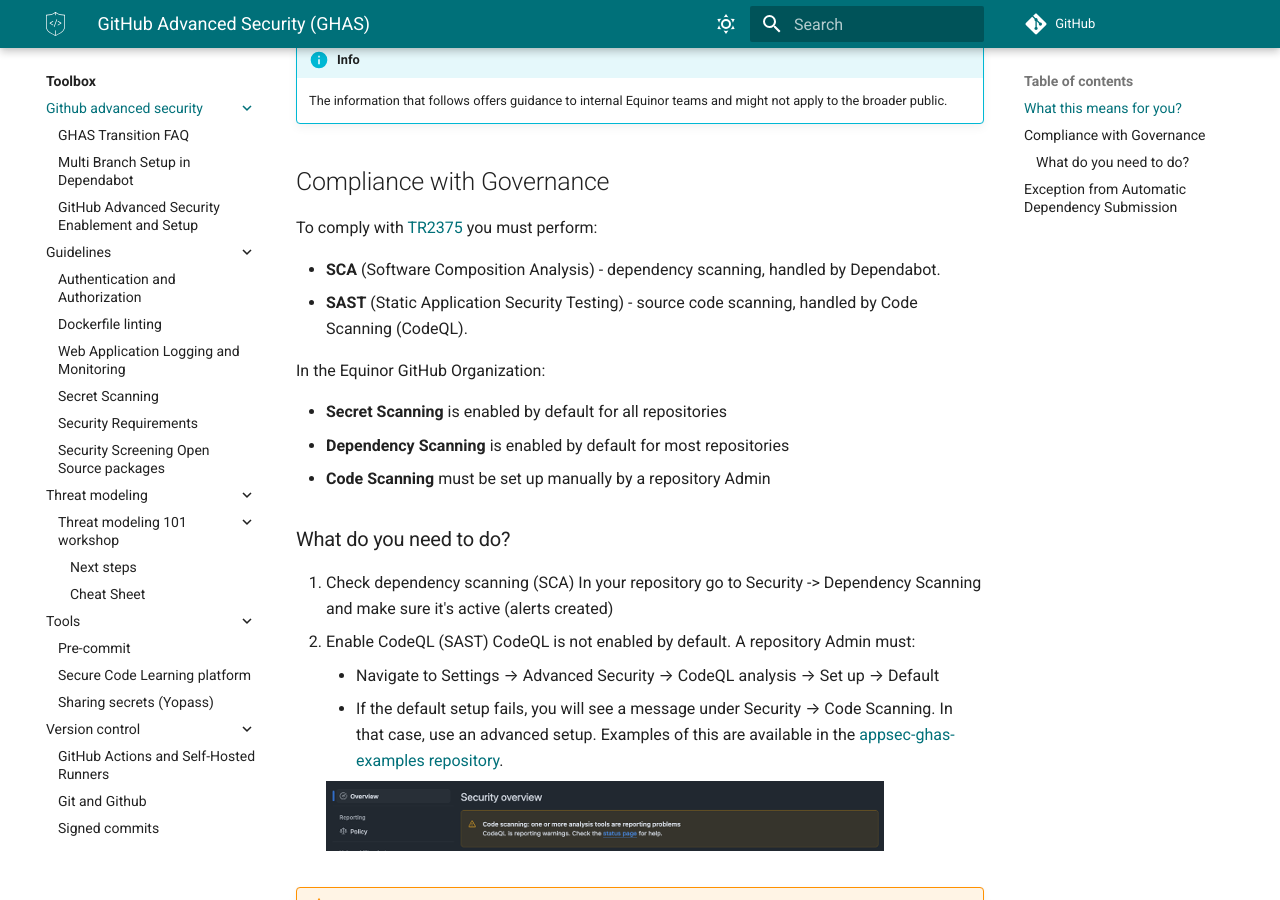
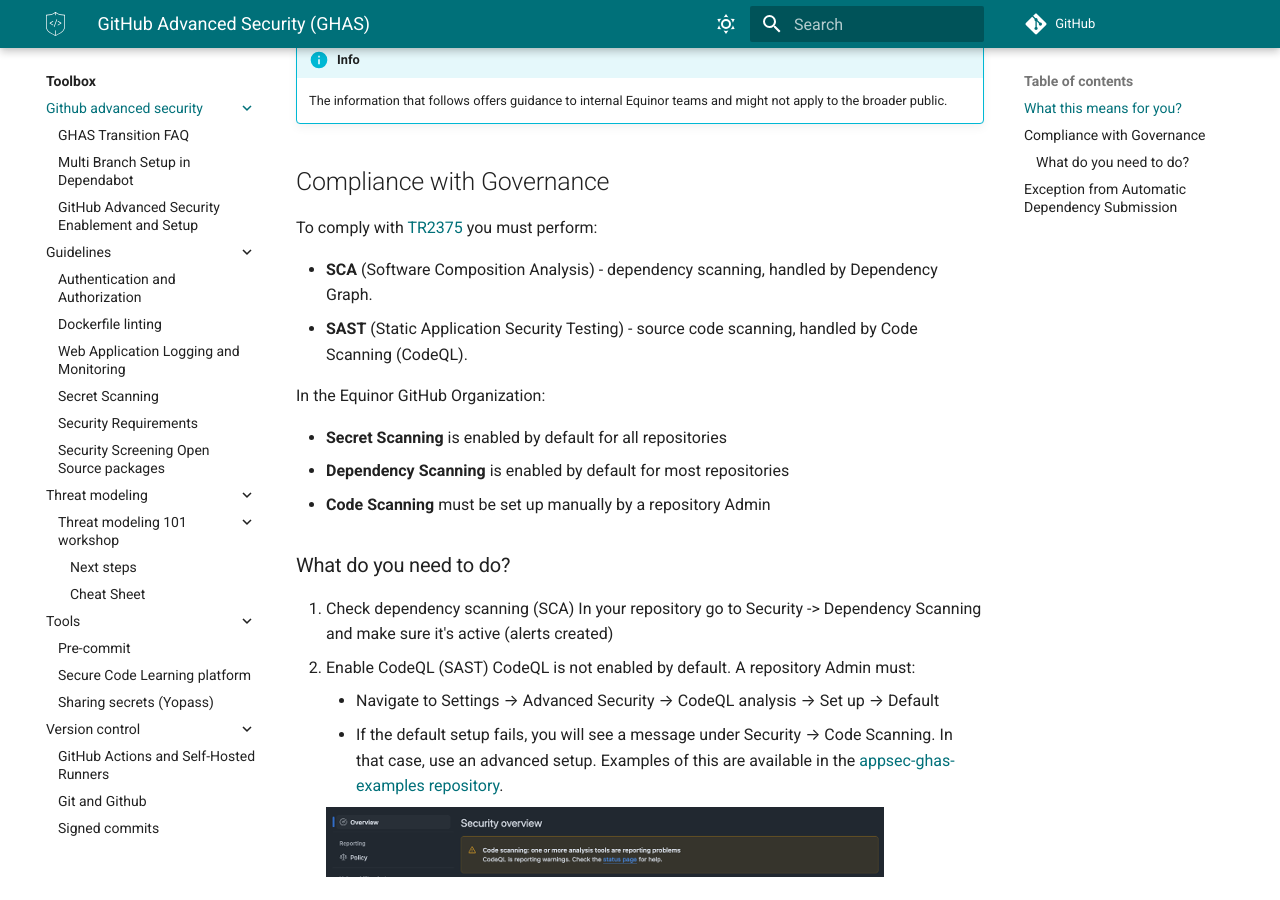
Before and after one commit to equinor/appsec, an MkDocs documentation site: the page built from docs/toolbox/github-advanced-security/index.md, in a window 1280 px wide and 900 px high, scrolled down 755 px. Built offline with MkDocs 1.6.1 and Material for MkDocs 9.7.7, drawn with Linux system fonts in a browser that asks for light colours; some web fonts are replaced; comment, search, counter and statistics services are not loaded.

Commit message:
fix: dependabot to dependency graph

```diff
--- a/docs/toolbox/github-advanced-security/index.md
+++ b/docs/toolbox/github-advanced-security/index.md
@@ -26,7 +26,7 @@
 
 To comply with [TR2375](https://docmap.equinor.com/Docmap/page/doc/dmDocIndex.html?DOCKEYID=1000005127) you must perform:
 
-- **SCA** (Software Composition Analysis) - dependency scanning, handled by Dependabot.
+- **SCA** (Software Composition Analysis) - dependency scanning, handled by Dependency Graph.
 - **SAST** (Static Application Security Testing) - source code scanning, handled by Code Scanning (CodeQL).
 
 In the Equinor GitHub Organization:
```
